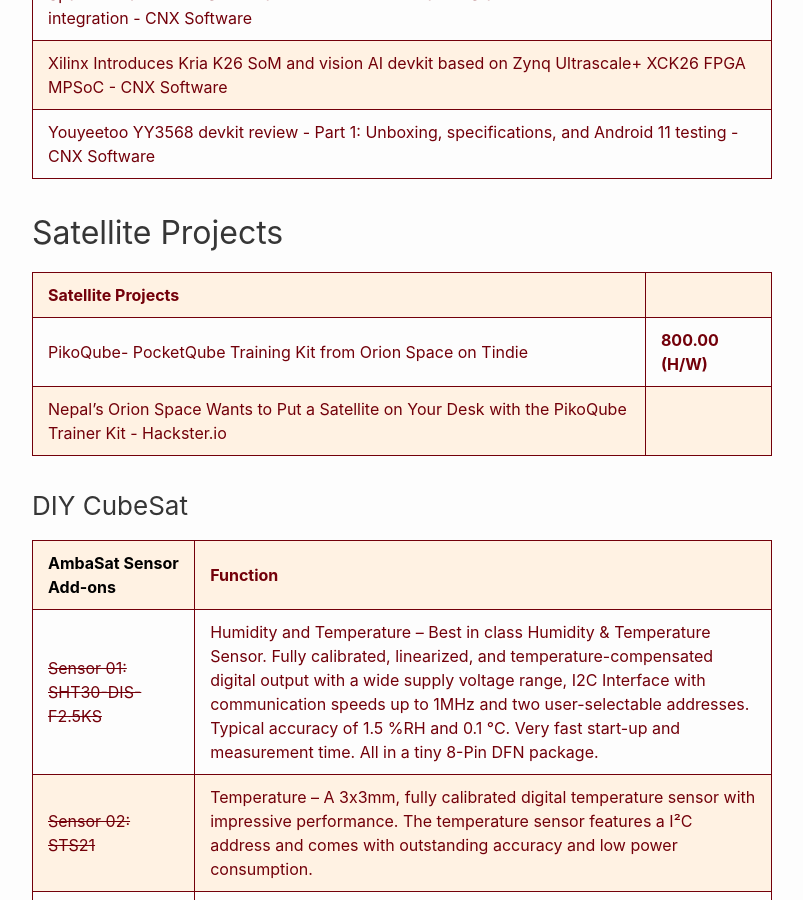
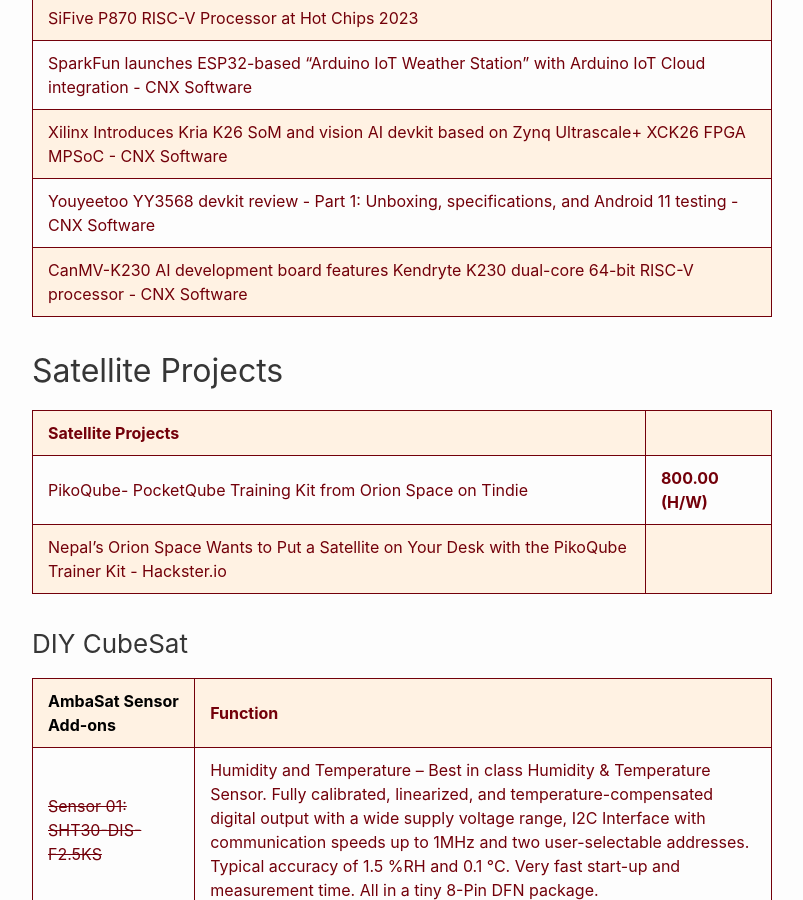
Before and after one commit to RalphHightower/RalphHightower, a Jekyll site: the page built from HardwareLinks.md, in a window 1280 px wide and 900 px high, scrolled down 32280 px. Shown: the whole window, without its empty margins (238-1041 px from the left). Built offline with Jekyll 4.4.1, drawn with Linux system fonts in a browser that asks for light colours; our own code applies the rules of GitHub Pages for plain Markdown files; some of the changed text lies outside the part shown.

Commit message:
[docs](doc): HardwareLinks(extended description)

```diff
--- a/HardwareLinks.md
+++ b/HardwareLinks.md
@@ -122,6 +122,7 @@
 | [iwavesystems SBC](https://www.iwavesystems.com/form-factor/sbc-cots/ ) | (H/W) |
 | [iwavesystems AM62Ax Based OSM-LF Module](https://www.iwavesystems.com/product/ti-am62ax-based-osm-lf-module/# )
 | [Jameco](https://www.jameco.com/c/Fans-Cooling.html) | (H/W) |
+| [Kendryte K230 RISC-V Development Board – CanMV-K230 – AnalogLamb](https://www.analoglamb.com/product/kendryte-k230-risc-v-development-board-canmv-k230/ ) | $49.99 |
 | **[Khadas 5G NR Module](https://www.khadas.com/product-page/5g-nr-module)** | (H/W) $239.90 |
 | [Khadas \(ARM Single Board Computers\)](https://www.khadas.com/shop?Collection=All) | (H/W) |
 | [Khadas / VIM4 w/ NPU, Active Cooling](https://www.khadas.com/product-page/vim4 ) | (H/W) $$239.90 w/ NPU, Active Cooling|
@@ -562,6 +563,7 @@
 | [SparkFun launches ESP32-based "Arduino IoT Weather Station" with Arduino IoT Cloud integration - CNX Software](https://www.cnx-software.com/2023/09/03/sparkfun-esp32-arduino-iot-weather-station-with-arduino-iot-cloud/ ) |
 | [Xilinx Introduces Kria K26 SoM and vision AI devkit based on Zynq Ultrascale+ XCK26 FPGA MPSoC - CNX Software](https://www.cnx-software.com/2021/04/28/xilinx-kria-k26-som-vision-ai-devkit-zynq-ultrascale-xck26-fpga-mpsoc/ ) |
 | [Youyeetoo YY3568 devkit review - Part 1: Unboxing, specifications, and Android 11 testing - CNX Software](https://www.cnx-software.com/2023/08/25/youyeetoo-yy3568-devkit-review-part-1-unboxing-specifications-and-android-11-testing/ ) |
+| [CanMV-K230 AI development board features Kendryte K230 dual-core 64-bit RISC-V processor - CNX Software](https://www.cnx-software.com/2023/10/24/canmv-k230-ai-development-board-features-kendryte-k230-dual-core-64-bit-risc-v-processor/ ) |
 
 [^21]: • 1.5GHz quad-core 64-bit ARM Cortex-A72 CPU (Roughly 3× performance)<br />• 1GB, 2GB, or 4GB of LPDDR4 SDRAM<br />• Full-throughput Gigabit Ethernet<br />• Dual-band 802.11ac wireless networking<br />• Bluetooth 5.0<br />• Two USB 3.0 and two USB 2.0 ports<br />• Dual monitor support, at resolutions up to 4K<br />• VideoCore VI graphics, supporting OpenGL ES 3.x<br />• 4Kp60 hardware decode of HEVC video<br />Complete compatibility with earlier Raspberry Pi products
 
```
